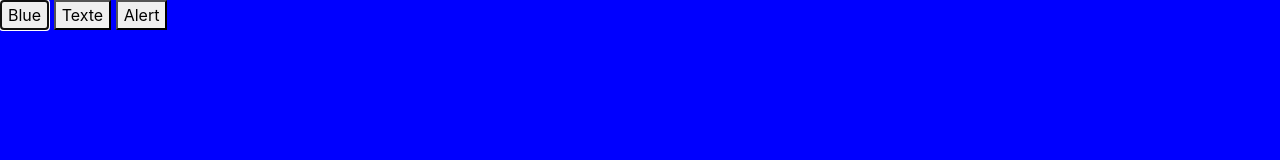
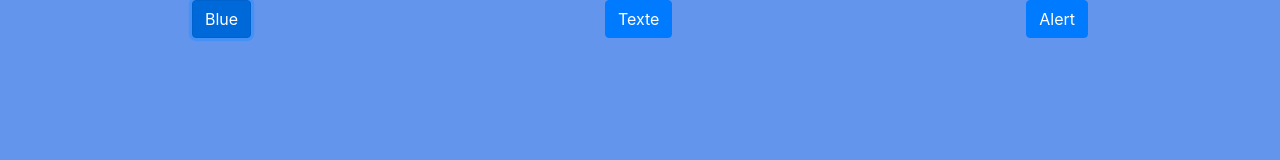
Before and after one commit to fsimmet4/ACS, a plain HTML site: page exercices/boutons/index.html in a window 1280 px wide. Both pictures are taken after a click on the button "Blue". Drawn offline with nearby package versions, Linux system fonts and the light colour scheme.

Commit message:
index et correction

```diff
--- a/exercices/boutons/index.html
+++ b/exercices/boutons/index.html
@@ -5,17 +5,19 @@
     <meta name="viewport" content="width=device-width, initial-scale=1.0">
     <meta http-equiv="X-UA-Compatible" content="ie=edge">
     <link rel="stylesheet" href="https://stackpath.bootstrapcdn.com/bootstrap/4.4.1/css/bootstrap.min.css">
-
-    <link rel="stylesheet" href="style.css">
     <title>Document</title>
 </head>
 <body>
-        <button class="blue">Blue</button>
-        <button class="texte">Texte</button>
-        <button class="alerte">Alert</button>
-        <div class="text"></div>
-
-
+    <div class="container-fluid">
+        <div class="d-flex justify-content-around">
+                <button class="blue btn btn-primary">Blue</button>
+                <button class="texte btn btn-primary">Texte</button>
+                <button class="alerte btn btn-primary">Alert</button>
+        </div>
+        <div class="d-flex justify-content-around">
+                <div class="text"></div>
+        </div>
+    </div>
     <script src="script.js"></script>
 </body>
 </html>
--- a/exercices/boutons/script.js
+++ b/exercices/boutons/script.js
@@ -1,20 +1,25 @@
-
-
+// Déclaration des variables, on récupere chaque bouton
 const blue = document.querySelector('.blue');
 const texte = document.querySelector('.texte');
 const alerte = document.querySelector('.alerte');
 
 
+// Ajout de l'événement clique au premier bouton
 blue.addEventListener('click', function(){
-    document.querySelector('body').style.backgroundColor = "blue";
+    // Changement de backgroundColor
+    document.querySelector('body').style.backgroundColor = "#6495ED";
 
 })
 
+// Ajout de l'événement clique au deuxième bouton
 texte.addEventListener('click', function(){
+    //Insertion d'un texte dans le HTML
     document.querySelector('.text').innerHTML = "coucou";
 })
 
+// Ajout de l'événement clique au troisième bouton
 alerte.addEventListener('click', function(){
-    alert('BRavo')
+    //alert
+    alert('Bravo')
 
 })
```
